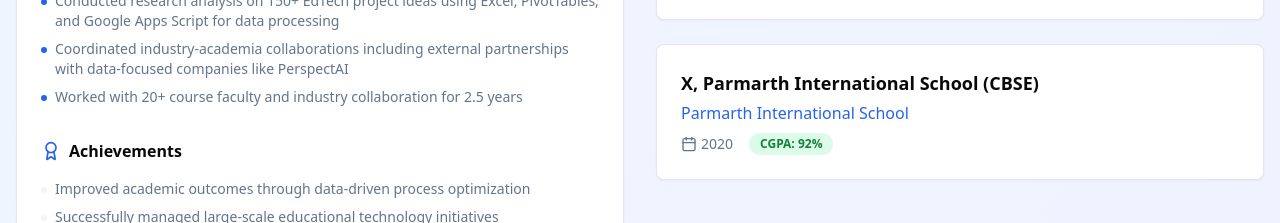
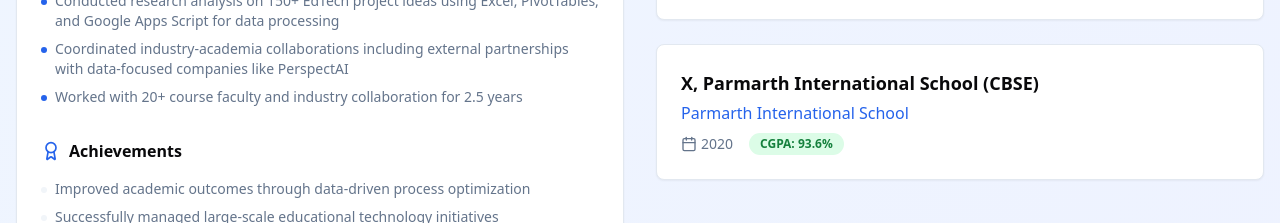
Before and after one commit to AnkitaKapoor980/Digital-Portfolio, a React (Vite) app: page / in a window 1280 px wide. Shown: the part 5300-5523 px from the top of the page. Built offline with nearby package versions, Linux system fonts and the light colour scheme.

Commit message:
Changes to the portfolio

```diff
--- a/src/components/Experience.tsx
+++ b/src/components/Experience.tsx
@@ -45,7 +45,7 @@ const Experience = () => {
       degree: "X, Parmarth International School (CBSE)",
       institution: "Parmarth International School",
       duration: "2020",
-      cgpa: "92%"
+      cgpa: "93.6%"
     }
   ];
 
```
